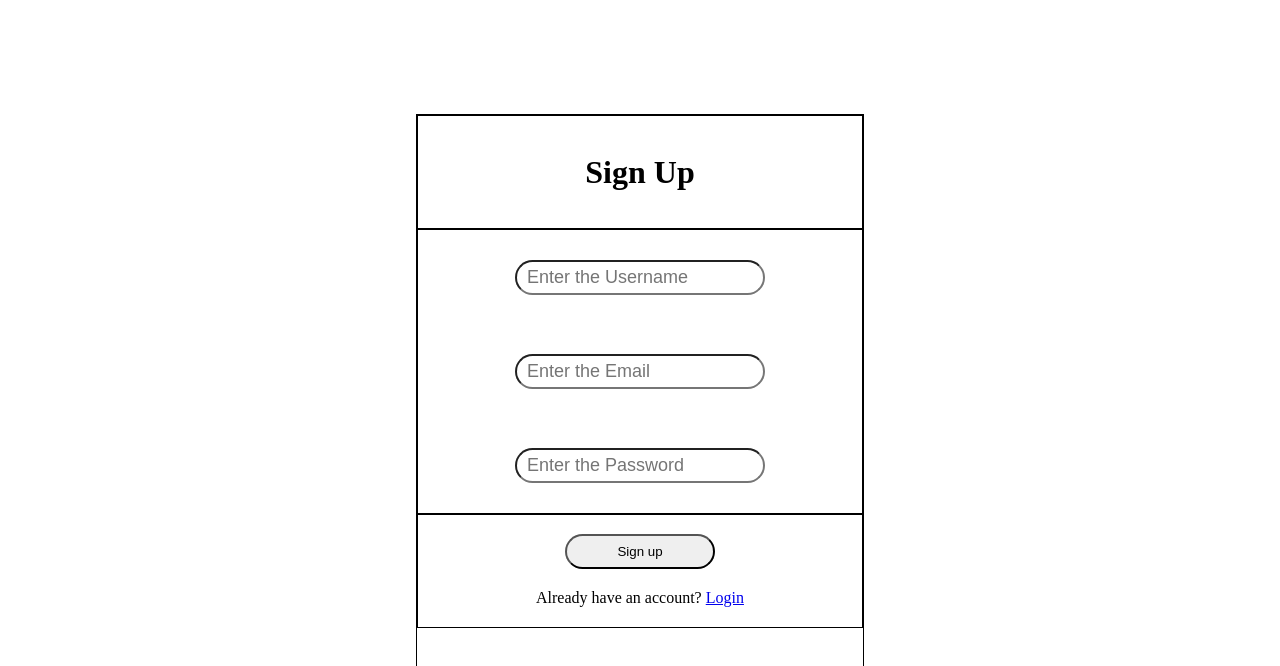
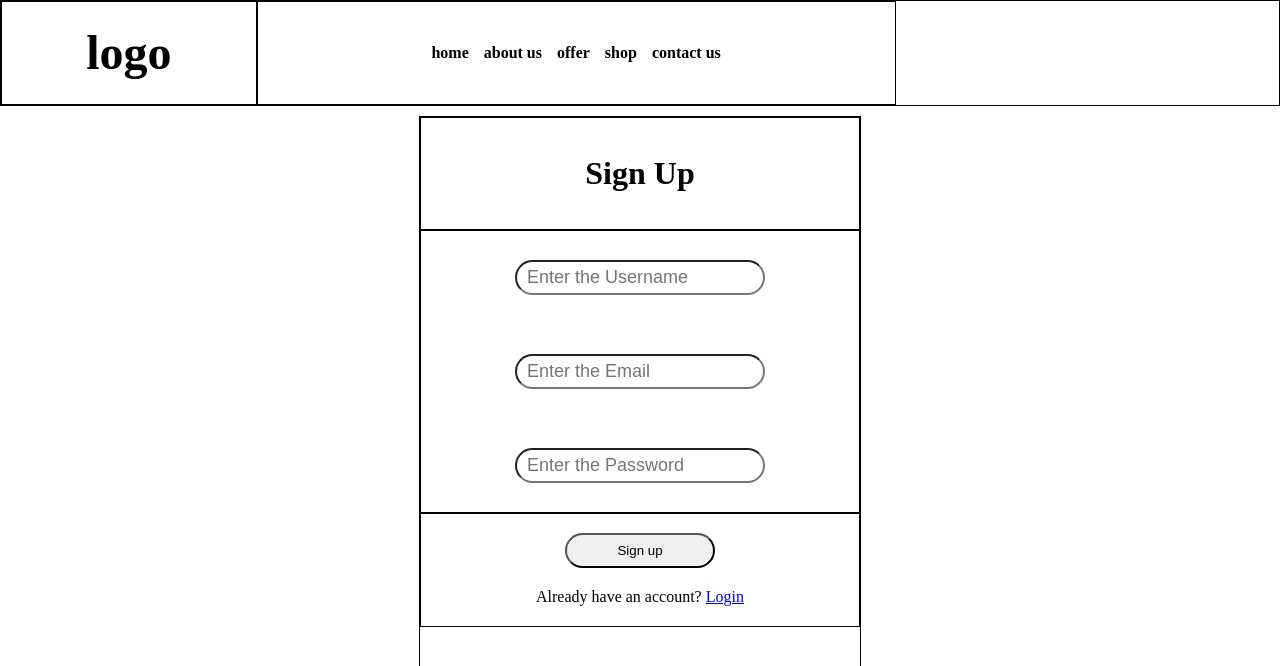
Before and after one commit to mouiz-youb/Task-manager-new-version, a React (Vite) app in the folder Frontend/: page / in a window 1280 px wide. Shown: the top 666 px of the page. Built offline with nearby package versions, Linux system fonts and the light colour scheme.

Commit message:
create some function and create the default page with some funcionnality

```diff
--- a/Frontend/src/App.css
+++ b/Frontend/src/App.css
@@ -18,13 +18,14 @@ body {
   grid-template-columns: repeat(7, 1fr);
   grid-template-rows: repeat(7, 1fr);
   grid-template-areas:
-    ". . . . . . . "
+    "navbar navbar navbar navbar navbar  navbar navbar "
     ". . form form form . ."
     ". . form form form . ."
     ". . form form form . ."
     ". . form form form . ."
     ". . form form form . ."
     ". . . . . . . ";
+  gap: 10px;
 }
 form {
   grid-area: form;
@@ -36,6 +37,49 @@ form {
     "header" "header" "input" "input" "input"
     "input" "input" "btn" "btn" "is";
   margin: 0px 50px;
+}
+.Navbar {
+  grid-area: navbar;
+  border: 1px solid;
+  display: grid;
+  grid-template-columns: repeat(10, 1fr);
+  grid-template-rows: 1fr;
+  grid-template-areas: "logo logo item item item item item btn btn btn ";
+}
+.container-logo {
+  grid-area: logo;
+  border: 1px solid;
+  display: flex;
+  justify-content: center;
+  align-items: center;
+}
+.container-logo p {
+  font-size: xxx-large;
+  font-weight: bolder;
+}
+.nav-item-container {
+  grid-area: item;
+  border: 1px solid;
+  display: flex;
+  justify-content: center;
+  align-items: center;
+  flex-direction: row;
+  gap: 15px;
+}
+.nav-item {
+  font-weight: bold;
+  list-style: none;
+}
+.nav-item a {
+  text-decoration: none;
+  color: black;
+}
+.btn-auth {
+  grid-area: btn;
+  border: 1px solid;
+  display: flex;
+  justify-content: center;
+  align-items: center;
 }
 .home-container {
   grid-area: form;
--- a/Frontend/src/App.jsx
+++ b/Frontend/src/App.jsx
@@ -5,11 +5,13 @@ import Home from "./components/Home";
 import Signup from "./components/Signup";
 import Login from "./components/Login";
 import FormX from "./components/FormX";
+import Navbar from "./components/Navbar";
 import { Toaster } from "react-hot-toast";
 function App() {
   return (
     <div className="app-container">
       <Toaster position="top-center" reverseOrder={false} />
+      <Navbar />
       <BrowserRouter>
         <Routes>
           <Route path="/" element={<Signup />} />
--- a/Frontend/src/components/Home.jsx
+++ b/Frontend/src/components/Home.jsx
@@ -14,12 +14,10 @@ function Home() {
   useInitializeAuth();
   const handelclick = () => {
     logout();
-
     navigate("/login");
   };
   return (
     <div className="home-container">
-      <p>Welcome {user}</p>
       {user ? (
         <button className="btn-logout" onClick={handelclick}>
           log out
--- /dev/null
+++ b/Frontend/src/components/Navbar.jsx
@@ -0,0 +1,35 @@
+import React from "react";
+import "../App.css";
+import { Link } from "react-router-dom";
+import { useAuth } from "../../Zustend-store/AuthStore";
+
+function Navbar() {
+  const user = useAuth((state) => state.user);
+  return (
+    <div className="Navbar">
+      <div className="container-logo">
+        <p>logo</p>
+      </div>
+      <ul className="nav-item-container">
+        <li className="nav-item">
+          <a href="/">home</a>
+        </li>
+        <li className="nav-item">
+          <a href="/">about us</a>
+        </li>
+        <li className="nav-item">
+          <a href="/">offer</a>
+        </li>
+        <li className="nav-item">
+          <a href="/">shop</a>
+        </li>
+        <li className="nav-item">
+          <a href="/">contact us</a>
+        </li>
+      </ul>
+      <div className="small-profile">{user}</div>
+    </div>
+  );
+}
+
+export default Navbar;
--- a/Frontend/src/hook/useSignup.js
+++ b/Frontend/src/hook/useSignup.js
@@ -42,12 +42,14 @@ export const useSignup = () => {
         password: password,
       });
       // const { userData, token } = response.data;
-      const userData = response.data.email;
+      const useremail = response.data.email;
+      const username = response.data.username;
       const token = response.data.token;
       //Destructure response
-      console.log("Signup Successful!", userData, token);
+      console.log("Signup Successful!", useremail, username, token);
       // save user and the token inside the local storage
-      localStorage.setItem("user", JSON.stringify(userData));
+      localStorage.setItem("useremail", JSON.stringify(useremail));
+      localStorage.setItem("username", JSON.stringify(username));
       localStorage.setItem("token", JSON.stringify(token));
       // update the useAuth store
       login(userData);
```
